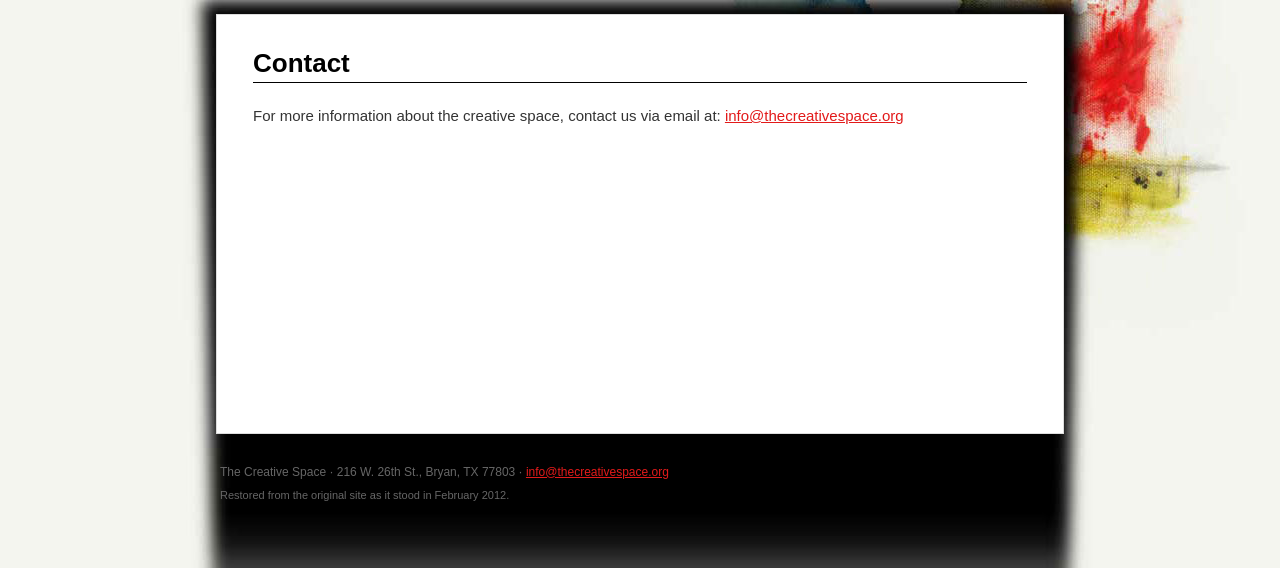
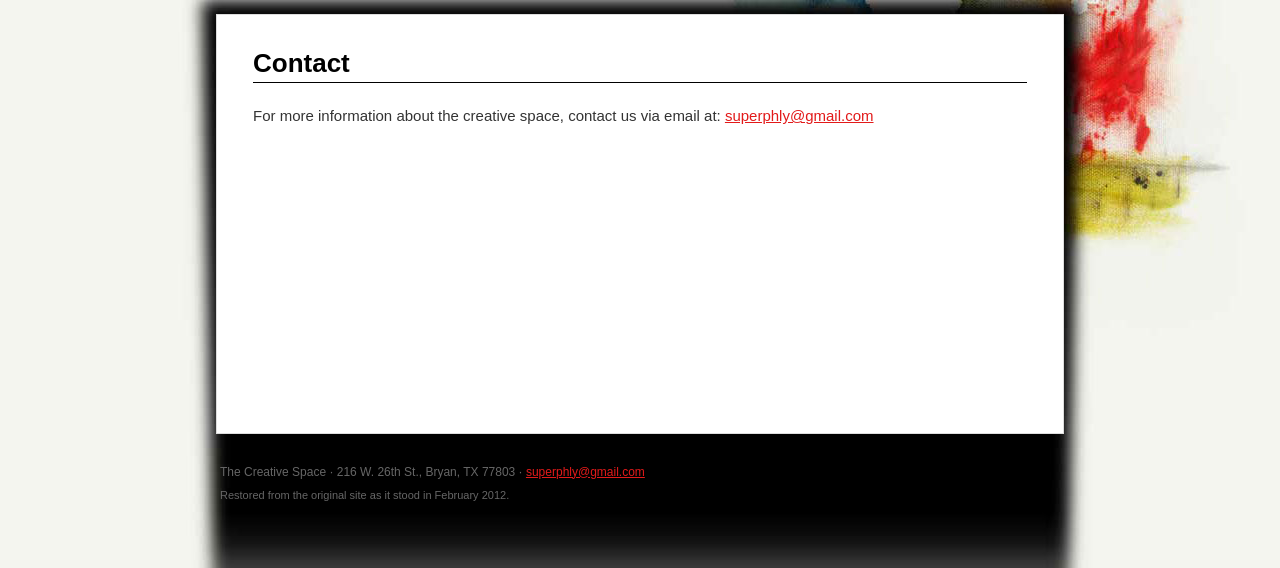
Before and after one commit to superphly/thecreativespace, a Jekyll site: the page built from contact.md, in a window 1280 px wide. Shown: the part 192-760 px from the top of the page. Built offline with Jekyll 4.4.1, drawn with Linux system fonts in a browser that asks for light colours.

Commit message:
Update contact email to superphly@gmail.com
Co-Authored-By: Claude Fable 5 <noreply@anthropic.com>

```diff
--- a/_layouts/default.html
+++ b/_layouts/default.html
@@ -25,7 +25,7 @@
     </main>
 
     <footer class="site-footer">
-      <p>The Creative Space · 216 W. 26th St., Bryan, TX 77803 · <a href="mailto:info@thecreativespace.org">info@thecreativespace.org</a></p>
+      <p>The Creative Space · 216 W. 26th St., Bryan, TX 77803 · <a href="mailto:superphly@gmail.com">superphly@gmail.com</a></p>
       <p class="archive-note">Restored from the original site as it stood in February 2012.</p>
     </footer>
   </div>
--- a/contact.md
+++ b/contact.md
@@ -11,4 +11,4 @@ wordpress_id: 10
 original_url: "http://thecreativespace.org/contact/"
 ---
 
-For more information about the creative space, contact us via email at: [info@thecreativespace.org](mailto:info@thecreativespace.org)
+For more information about the creative space, contact us via email at: [superphly@gmail.com](mailto:superphly@gmail.com)
```
